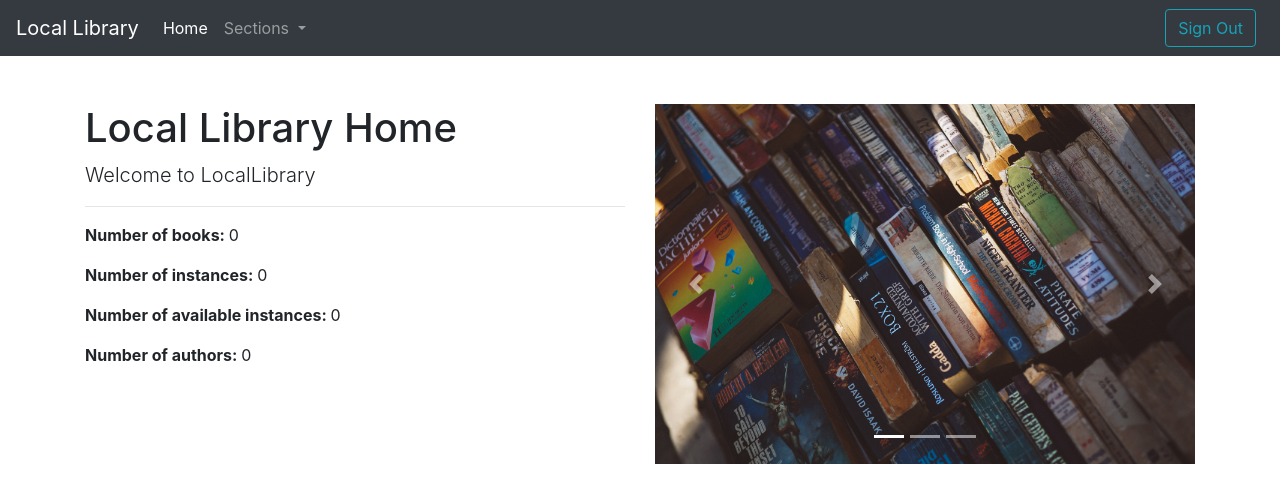
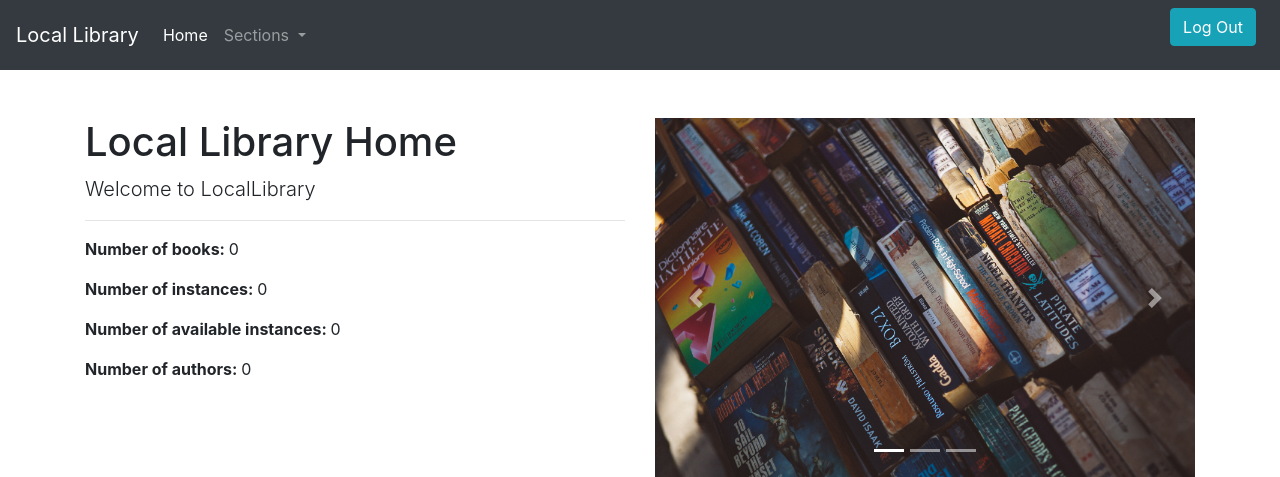
Before and after one commit to MohamadGorji/book-library, a Django app: page /book/ in a window 1280 px wide. Shown: the top 477 px of the page. Run offline with Django 3.2, Linux system fonts and the light colour scheme; the visitor is signed in with stand-in values (Sample User, id 1); data that the repository does not hold is empty; some libraries are stand-ins or nearby versions.

Commit message:
Fix logout routing

```diff
--- a/src/media/templates/partial/navigation.html
+++ b/src/media/templates/partial/navigation.html
@@ -21,9 +21,10 @@
     </ul>
     <form class="form-inline my-2 my-lg-0">
       {% if user.is_authenticated %}
-        <a href="{% url 'accounts:logout' %}"><button class="btn btn-outline-info" style="margin-right:8px;">Sign Out</button></a>
+        <p><a class="btn btn-info" style="margin-right:8px"; href="{% url 'logout' %}">Log Out</a></p>
+
       {% else %}
-        <a href="{% url 'accounts:login' %}"><button class="btn btn-info" style="margin-right:8px;">Sign In</button></a>
+        <a href="{% url 'login' %}"><button class="btn btn-info" style="margin-right:8px;">Log in</button></a>
         <a href="#"><button class="btn btn-outline-info">Sign up</button></a>
       {% endif %}
     </form>
--- a/src/mysite/settings.py
+++ b/src/mysite/settings.py
@@ -25,7 +25,7 @@ SECRET_KEY = '!mj#npln1848moy)j-9f=ewh9y$5@ai__#@#o1zmhz*4xjcm3('
 # SECURITY WARNING: don't run with debug turned on in production!
 DEBUG = True
 
-LOGIN_REDIRECT_URL = '/'
+LOGIN_REDIRECT_URL = '/book'
 
 ALLOWED_HOSTS = []
 
```
